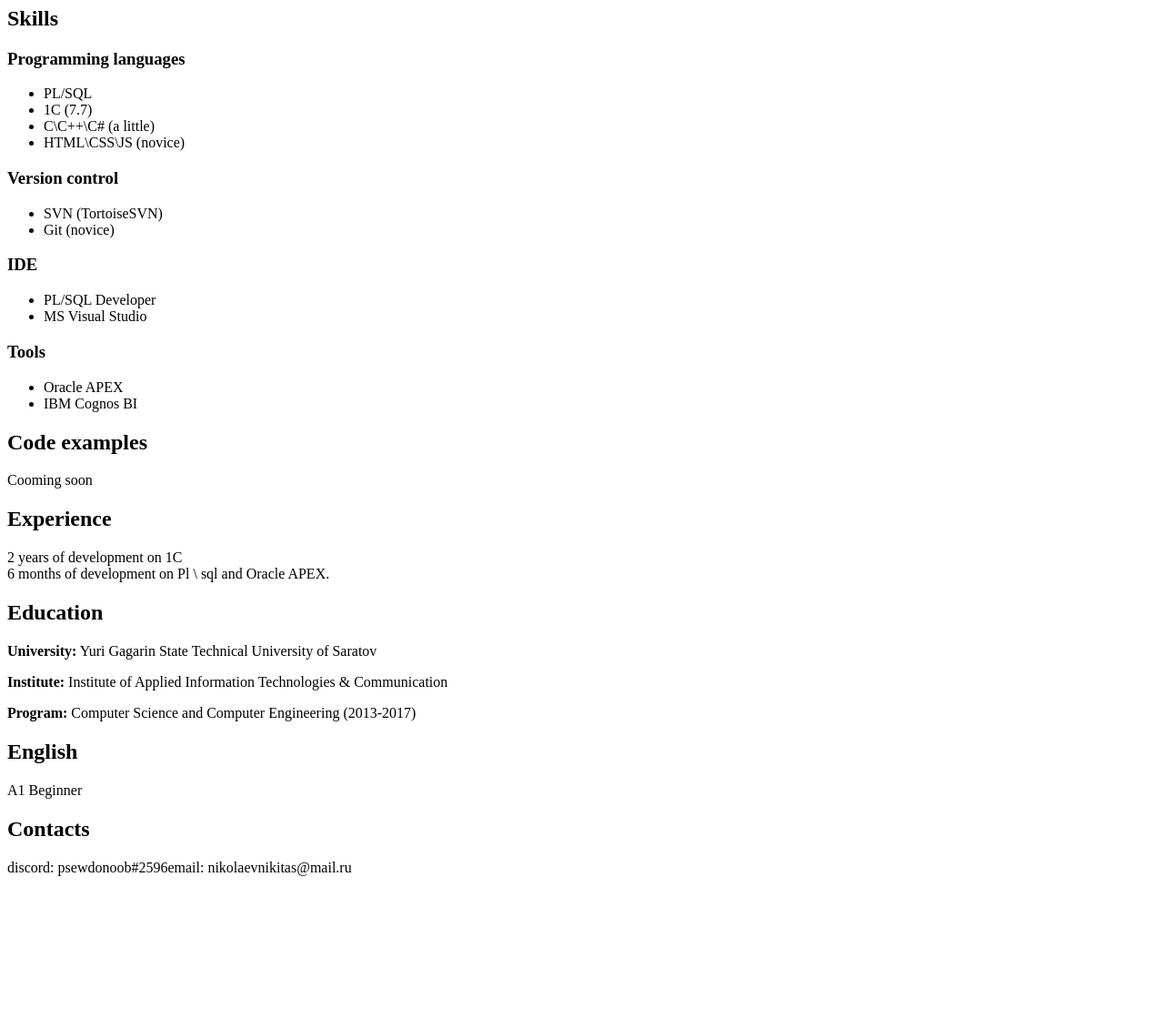
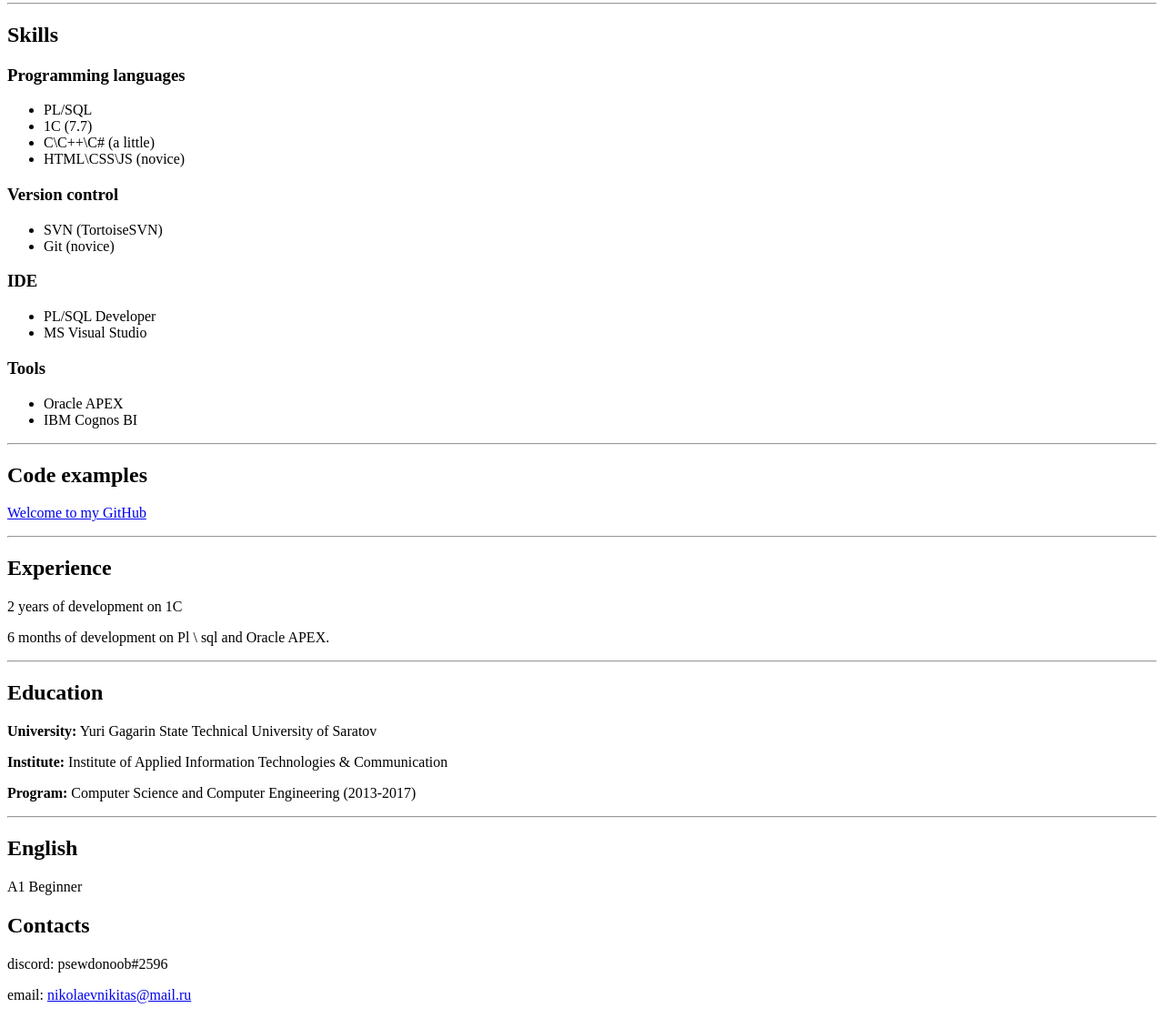
Before and after one commit to IsUnavailable/rsschool-cv, a plain HTML site: page index.html in a window 1280 px wide. Shown: the part 158-1277 px from the top of the page at 91% size. Before the commit the page ends 1129 px from the top, so only its background shows below. Drawn offline with Linux system fonts and the light colour scheme.

Commit message:
feat: hr, links and other

```diff
--- a/index.html
+++ b/index.html
@@ -8,71 +8,87 @@
   <body>
     <div class="container">
       <header>
+        <div class="bg-color">
           <h1>Nikitas Nikolaev</h1>
+        </div>
       </header>
       <main>
         <section class="summary">
           <h2>Summary</h2>
           <article class="summary-part">
             <div class="summary-part-col">
-              I am currently a PL\SQL and APEX developer. I want to become a front-end developer.
+              <p>I am currently a PL\SQL and APEX developer. I want to become a front-end developer.</p>
             </div>
           </article>
         </section>
+        <hr>
         <section class="skills">
           <h2>Skills</h2>
           <article class="skills-part">
-            <div class="skills-part-col-left-one">
+            <div class="skills-part-one">
               <h3>Programming languages</h3>
+              <div class="skills-ul">
                 <ul>
                   <li>PL/SQL</li>
                   <li>1С (7.7)</li>
                   <li>С\С++\С# (a little)</li>
                   <li>HTML\CSS\JS (novice)</li>
-              </ul>
                 </div>
-            <div class="skills-part-col-right-one">
+              </p>
+            </div>
+            <div class="skills-part-two">
               <h3>Version control</h3>
+              <div class="skills-ul">
                 <ul>
                   <li>SVN (TortoiseSVN)</li>
                   <li>Git (novice)</li>
                 </ul>
               </div>
+            </div>
             <div class="skills-part-col-left-two">
               <h3>IDE</h3>
+              <div class="skills-ul">
                 <ul>
                   <li>PL/SQL Developer</li>
                   <li>MS Visual Studio</li>
                 </ul>
               </div>
+            </div>
             <div class="skills-part-col-right-two">
               <h3>Tools</h3>
+              <div class="skills-ul">
                 <ul>
                   <li>Oracle APEX</li>
                   <li>IBM Cognos BI</li>
                 </ul>
               </div>
+            </div>
           </article>
         </section>
+        <hr>
         <section class="code-examples">
           <h2>Code examples</h2>
           <article class="code-examples-part">
             <div class="code-examples-part-col">
-              Cooming soon
+              <p>
+                <a href="https://github.com/IsUnavailable">Welcome to my GitHub</a>
+              </p>
             </div>
           </article>
         </section>
+        <hr>
         <section class="experience">
           <h2>Experience</h2>
           <article class="experience-part">
             <div class="experience-part-col-one">
-              2 years of development on 1C
+              <p>2 years of development on 1C</p>
             </div>
             <div class="experience-part-col-two">
-              6 months of development on Pl \ sql and Oracle APEX.
+              <p>6 months of development on Pl \ sql and Oracle APEX.</p>
             </div>
           </article>
         </section>
+        <hr>
         <section class="education">
           <h2>Education</h2>
           <article class="education-part">
@@ -83,11 +99,12 @@
             </div>
           </article>
         </section>
+        <hr>
         <section class="english">
           <h2>English</h2>
           <article class="english-part">
             <div class="english-part-col">
-              A1 Beginner
+              <p>A1 Beginner</p>
             </div>
           </article>
         </section>
@@ -97,7 +114,8 @@
           <h2>Contacts</h2>
           <article class="contacts-part">
             <div class="contacts-part-col">
-              <span>discord: psewdonoob#2596</span><span>email: nikolaevnikitas@mail.ru</span>
+              <p>discord: psewdonoob#2596</p>
+              <p>email: <a href="mailto:nikolaevnikitas@mail.ru">nikolaevnikitas@mail.ru</p>
             </div>
           </article>
         </section>
```
Lines whose indentation alone changed are shown as unchanged.
